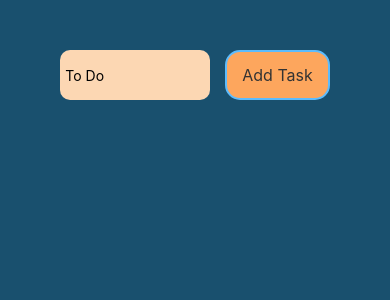
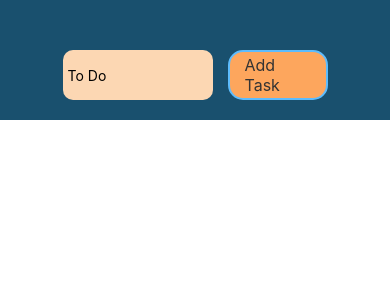
Before and after one commit to misharexviashvili/ToDoApp-SkillWill, a React Native app: screen / in a window 390 px wide. Shown: the top 300 px of the page. Built offline with nearby package versions, Linux system fonts and the light colour scheme.

Commit message:
exported jsx in separate component, redux works

```diff
--- a/App.js
+++ b/App.js
@@ -1,131 +1,14 @@
-import { useState } from "react";
-import {
-  StyleSheet,
-  Text,
-  TextInput,
-  View,
-  ScrollView,
-  Pressable,
-  TouchableOpacity,
-} from "react-native";
-import {Provider} from "react-redux";
+import { View } from "react-native";
+import { Provider } from "react-redux";
 import store from "./redux/store";
+import Todo from "./Todo";
+
 export default function App() {
-  const [inputText, setInputText] = useState("");
-  const [task, setTask] = useState([]);
-  const onChangeTextHandler = function (input) {
-    setInputText(input);
-  };
-  const onAddTaskHandler = function () {
-    if (inputText.trim() === "") {
-      alert("To do text should not be empty!");
-    } else {
-      setTask((currentInput) => {
-        return [
-          ...currentInput,
-          {
-            text: inputText,
-            id: Math.random().toString(),
-          },
-        ];
-      });
-      setInputText("");
-    }
-  };
-  const deleteButton = (id) => {
-    setTask((currentTask) => currentTask.filter((el) => id !== el.id));
-  };
   return (
-   <Provider store={store}>
-      <View style={styles.mainContainer}>
-        <View style={styles.inputContainer}>
-          <TextInput
-            onChangeText={onChangeTextHandler}
-            style={styles.textInput}
-            placeholder="To Do"
-            value={inputText}
-          />
-          <Pressable style={styles.btn} onPress={onAddTaskHandler}>
-            <Text style={styles.btnText}>Add Task</Text>
-          </Pressable>
-        </View>
-        <ScrollView>
-          {task
-            .map((item) => (
-              <TouchableOpacity
-                style={styles.taskContainer}
-                key={item.id}
-                activeOpacity={0.8}
-              >
-                <Text style={styles.taskText}>{item.text}</Text>
-                <Pressable
-                  style={styles.doneBtn}
-                  onPress={() => deleteButton(item.id)}
-                >
-                  <Text>Done</Text>
-                </Pressable>
-              </TouchableOpacity>
-            ))
-            .reverse()}
-        </ScrollView>
+    <Provider store={store}>
+      <View>
+        <Todo />
       </View>
-   </Provider>
+    </Provider>
   );
 }
-
-const styles = StyleSheet.create({
-  mainContainer: {
-    backgroundColor: "#19506e",
-    flex: 1,
-  },
-  inputContainer: {
-    marginTop: 50,
-    paddingHorizontal: 30,
-    flexDirection: "row",
-    justifyContent: "center",
-    marginBottom: 20,
-  },
-  textInput: {
-    backgroundColor: "#fcd7b3",
-    color: "#000",
-    width: 150,
-    height: 50,
-    borderRadius: 10,
-    marginRight: 15,
-    paddingLeft: 5,
-  },
-  btn: {
-    justifyContent: "center",
-    alignItems: "center",
-    paddingHorizontal: 15,
-    borderColor: "#5dbcfd",
-    borderWidth: 2,
-    borderRadius: 15,
-    backgroundColor: "#fda65d",
-  },
-  btnText: {
-    color: "#333",
-    fontSize: 16,
-  },
-  taskContainer: {
-    flexDirection: "row",
-    justifyContent: "space-between",
-    alignItems: "center",
-    paddingVertical: 20,
-    paddingHorizontal: 10,
-    marginHorizontal: 20,
-    marginBottom: 10,
-    borderRadius: 10,
-    backgroundColor: "#fc5a5c",
-  },
-  taskText: {
-    color: "#000",
-  },
-  doneBtn: {
-    padding: 10,
-    borderColor: "#777",
-    borderWidth: 1,
-    borderRadius: 5,
-    backgroundColor: "#80ff80",
-  },
-});
--- /dev/null
+++ b/Todo.js
@@ -0,0 +1,116 @@
+import { useState } from "react";
+import {
+  StyleSheet,
+  Text,
+  TextInput,
+  View,
+  ScrollView,
+  Pressable,
+  TouchableOpacity,
+} from "react-native";
+import { Provider } from "react-redux";
+import store from "./redux/store";
+import { useDispatch } from "react-redux";
+import { saveTodo } from "./redux/taskSlice";
+import { useSelector } from "react-redux";
+
+export default function Todo() {
+    const smth = useSelector((selector) => selector);
+    console.log(smth);
+  const [inputText, setInputText] = useState("");
+  const dispatch = useDispatch();
+  const onChangeTextHandler = (input) => {
+    setInputText(input);
+  };
+  const addTodo = () => {
+    if (inputText.trim() === "") {
+      alert("You can not add empty todo, please insert text");
+    } else {
+      console.log(`Adding ${inputText}`);
+      dispatch(
+        saveTodo({
+          item: inputText,
+          id: Date.now(),
+        })
+      );
+      setInputText("");
+    }
+  };
+  const deleteButton = (id) => {
+    setTask((currentTask) => currentTask.filter((el) => id !== el.id));
+  };
+  return (
+    <View style={styles.mainContainer}>
+      <View style={styles.inputContainer}>
+        <TextInput
+          onChangeText={onChangeTextHandler}
+          style={styles.textInput}
+          placeholder="To Do"
+          value={inputText}
+        />
+        <Pressable style={styles.btn} onPress={addTodo}>
+          <Text style={styles.btnText}>Add Task</Text>
+        </Pressable>
+      </View>
+    </View>
+  );
+}
+
+const styles = StyleSheet.create({
+  mainContainer: {
+    backgroundColor: "#19506e",
+    flex: 1,
+  },
+  inputContainer: {
+    marginTop: 50,
+    paddingHorizontal: 30,
+    flexDirection: "row",
+    justifyContent: "center",
+    marginBottom: 20,
+  },
+  textInput: {
+    backgroundColor: "#fcd7b3",
+    color: "#000",
+    width: 150,
+    height: 50,
+    borderRadius: 10,
+    marginRight: 15,
+    paddingLeft: 5,
+  },
+  btn: {
+    justifyContent: "center",
+    alignItems: "center",
+    paddingHorizontal: 15,
+    borderColor: "#5dbcfd",
+    borderWidth: 2,
+    borderRadius: 15,
+    backgroundColor: "#fda65d",
+    width: 100,
+    height: 50,
+  },
+  btnText: {
+    color: "#333",
+    fontSize: 16,
+  },
+  taskContainer: {
+    flexDirection: "row",
+    justifyContent: "space-between",
+    alignItems: "center",
+    paddingVertical: 20,
+    paddingHorizontal: 10,
+    marginHorizontal: 20,
+    marginBottom: 10,
+    borderRadius: 10,
+    backgroundColor: "#fc5a5c",
+  },
+  taskText: {
+    color: "#000",
+  },
+  doneBtn: {
+    padding: 10,
+    borderColor: "#777",
+    borderWidth: 1,
+    borderRadius: 5,
+    backgroundColor: "#80ff80",
+  },
+});
--- a/redux/store.js
+++ b/redux/store.js
@@ -1,9 +1,8 @@
 import { configureStore } from "@reduxjs/toolkit";
-import taskReducer from "./taskSlice";
-const initialState = [];
+import { saveTodo } from "./taskSlice";
 
 export default configureStore({
   reducer: {
-    tasks: taskReducer,
+    todos: saveTodo,
   },
 });
--- a/redux/taskSlice.js
+++ b/redux/taskSlice.js
@@ -1,22 +1,19 @@
 import { createSlice } from "@reduxjs/toolkit";
-export const taskSlice = createSlice({
-  name: "tasks",
-  initialState: [],
+// const [todoList, setTodolist] = useState([])
+const initialState = {
+  todoList: [],
+};
+
+const todoSlice = createSlice({
+  name: "todos",
+  initialState,
   reducers: {
-    addTask: (state, action) => {
-      const newTask = {
-        id: action.payload.id,
-        name: action.payload.name,
-      };
-      state.push(newTask);
-    },
-    deleteTask: (state, action) => {
-      return state.filter((item) => item.id !== action.payload.id);
+    saveTodo: (state, action) => {
+      state.todoList.push(action.payload);
     },
   },
 });
 
-export const { addTask, deleteTask } = taskSlice.actions;
-export default taskSlice.reducer;
-console.log(taskSlice);
-console.log(taskSlice.reducer)
+export const {saveTodo} = todoSlice.actions;
+
+export default todoSlice.reducer;
```
